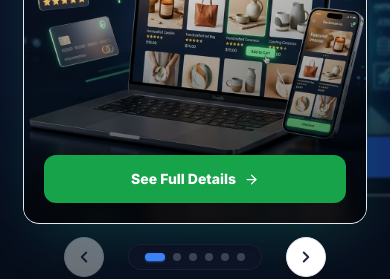
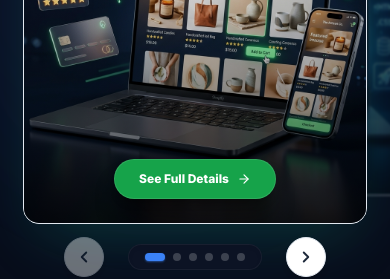
Before and after one commit to inayathbasha434-eng/inayath-portfolio, a React (Vite) app: page / in a window 390 px wide. Shown: the part 2260-2539 px from the top of the page. Built offline with nearby package versions, Linux system fonts and the light colour scheme; no server answers; a web font is replaced by a local one.

Commit message:
style(mobile): change full-width blocky button to an elegant centered pill button on mobile cards

```diff
--- a/src/components/Services.jsx
+++ b/src/components/Services.jsx
@@ -295,24 +295,24 @@ export default function Services() {
                     <div className="flex-1" />
 
                     {/* Bottom content block - button only */}
-                    <div className="relative z-10 px-5 pb-5 w-full">
+                    <div className="relative z-10 px-5 pb-6 w-full flex justify-center">
                       {/* Single CTA button */}
                       {item.pageRoute ? (
                         <button
                           onClick={() => goToPage(item)}
-                          className="w-full py-3.5 rounded-xl font-extrabold text-sm flex items-center justify-center gap-2 transition-all duration-300 active:scale-95 shadow-lg shadow-black/20"
+                          className="w-auto px-6 py-2.5 rounded-full font-extrabold text-[12px] flex items-center justify-center gap-2 transition-all duration-300 active:scale-95 shadow-xl shadow-black/40 border border-white/10"
                           style={{ backgroundColor: item.accentColor, color: '#fff' }}
                         >
                           See Full Details
-                          <ArrowRight size={15} />
+                          <ArrowRight size={14} />
                         </button>
                       ) : (
                         <button
-                          className="w-full py-3.5 rounded-xl font-extrabold text-sm flex items-center justify-center gap-2 shadow-lg shadow-black/20"
+                          className="w-auto px-6 py-2.5 rounded-full font-extrabold text-[12px] flex items-center justify-center gap-2 shadow-xl shadow-black/40 border border-white/10"
                           style={{ backgroundColor: item.accentColor, color: '#fff' }}
                         >
                           Let's Talk
-                          <ArrowRight size={15} />
+                          <ArrowRight size={14} />
                         </button>
                       )}
                     </div>
```
